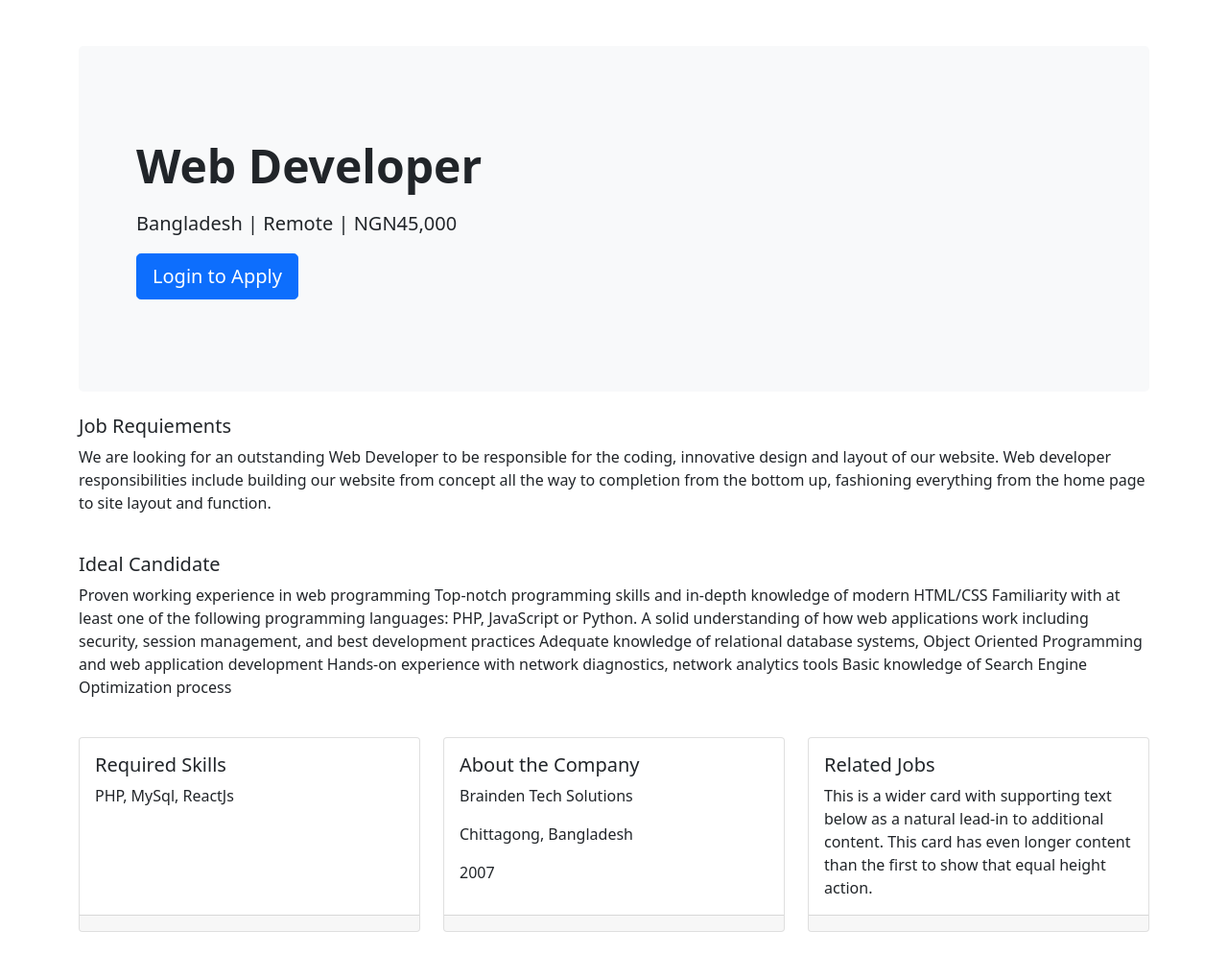
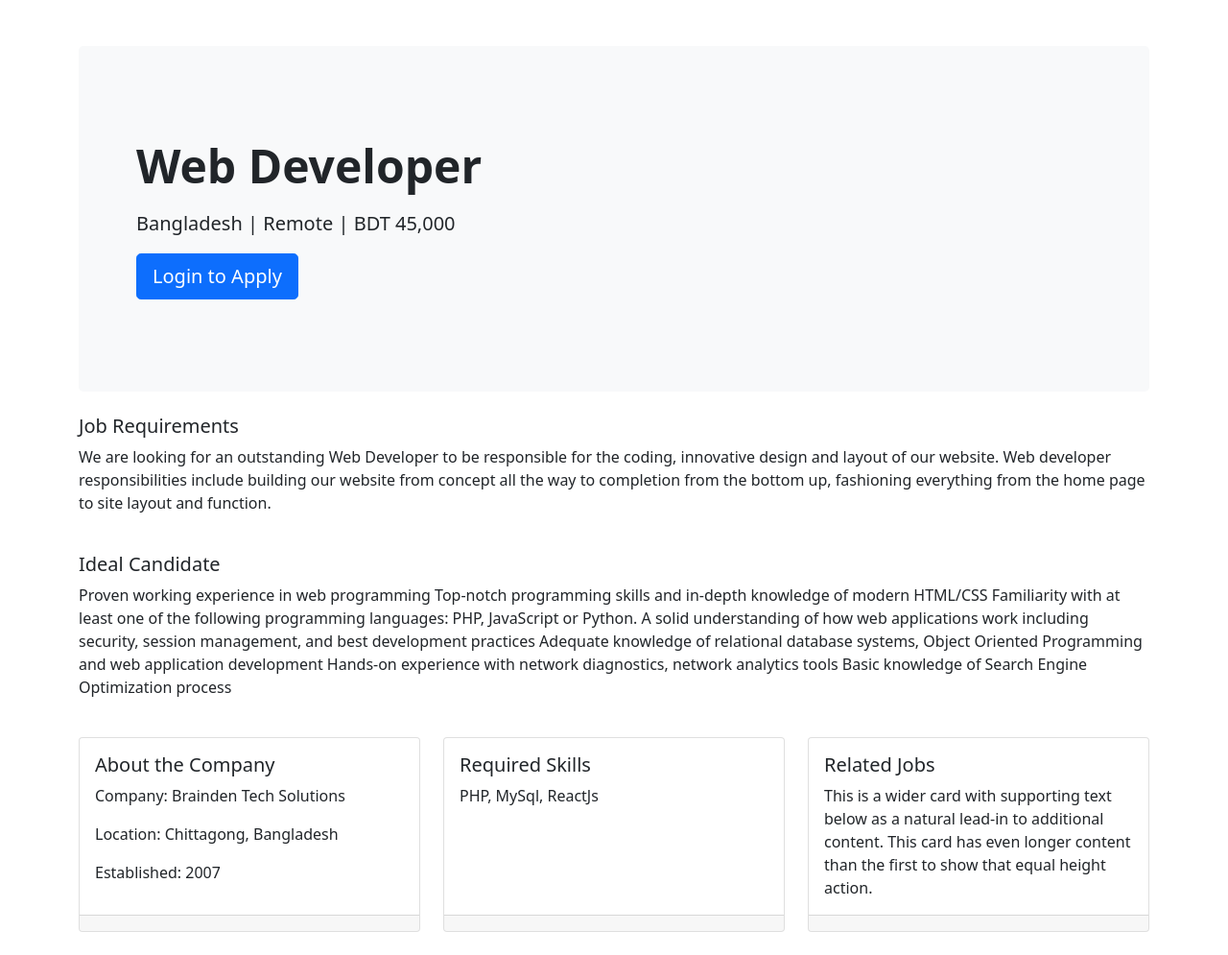
Before and after one commit to sbkalim/jobportal, a Django app: page /job-details/1/ in a window 1280 px wide. Shown: the part 56-1051 px from the top of the page at 96% size. Run offline with Django 4.2, Linux system fonts and the light colour scheme; data comes from the database, SQL or seed files in the repository; some libraries are stand-ins or nearby versions.

Commit message:
Linking up Media and styling

```diff
--- a/jobportal/settings.py
+++ b/jobportal/settings.py
@@ -127,6 +127,7 @@ USE_TZ = True
 # https://docs.djangoproject.com/en/4.2/howto/static-files/
 
 STATIC_URL = "static/"
+STATIC_ROOT = '/static/'
 MEDIA_URL = '/media/'
 MEDIA_ROOT = os.path.join(BASE_DIR, 'media')
 # Default primary key field type
--- a/templates/job/applied_job.html
+++ b/templates/job/applied_job.html
@@ -12,7 +12,7 @@
                 <tr>
                     <th scope="col">Job title</th>
                     <th scope="col">Location</th>
-                    <th scope="col">Salary (NGN)</th>
+                    <th scope="col">Salary (BDT)</th>
                     <th scope="col">Job Type</th>
                     <th scope="col">Industry</th>
                     <th scope="col">Action</th>
--- a/templates/job/manage_jobs.html
+++ b/templates/job/manage_jobs.html
@@ -12,7 +12,7 @@
                 <tr>
                     <th scope="col">Job title</th>
                     <th scope="col">Location</th>
-                    <th scope="col">Salary (NGN)</th>
+                    <th scope="col">Salary (BDT)</th>
                     <th scope="col">No. of Applicants</th>
                     <th scope="col">Status</th>
                     <th scope="col">Action</th>
--- a/templates/website/home.html
+++ b/templates/website/home.html
@@ -30,6 +30,7 @@
                         </div>
 
                         <div class="col-auto">
+
                             <button type="submit" class="btn btn-primary">Search</button>
                         </div>
                     </form>
@@ -54,7 +55,7 @@
                 <p class="card-text">Industry: {{job.industry}}</p>
                 <p class="card-text">Job Type: {{job.job_type}}</p>
                 <p class="card-text">Location: {{job.city}}, {{job.state}}</p>
-                <p class="card-text">Salary: {{job.salary}}</p>
+                <p class="card-text">Salary: BDT {{job.salary}}</p>
                 <a class="btn btn-primary btn-sm" href="{% url 'job-details' job.pk %}">View Details</a>
             </div>
             <div class="card-footer">
--- a/templates/website/job_details.html
+++ b/templates/website/job_details.html
@@ -8,7 +8,7 @@
         <div class="container-fluid py-5">
             <h2 class="display-5 fw-bold">{{job.title}}</h2>
             <p class="col-md-8 fs-5 mt-3">
-                {{job.state}} | Remote | NGN{{job.salary|intcomma}}
+                {{job.state}} | Remote | BDT {{job.salary|intcomma}}
             </p>
             {% if user.is_authenticated %}
             {% if has_applied == False %}
@@ -25,7 +25,7 @@
 
 <div>
     <section>
-        <h5>Job Requiements</h5>
+        <h5>Job Requirements</h5>
         <p>
            {{job.requirements}}
         </p>
@@ -44,6 +44,20 @@
 <div class="row row-cols-1 row-cols-md-3 g-4">
     <div class="col">
         <div class="card h-100">
+
+            <div class="card-body">
+                <h5 class="card-title">About the Company</h5>
+                <p class="card-text">Company: {{job.company.name}}</p>
+                <p class="card-text">Location: {{job.company.city}}, {{job.company.state}}</p>
+                <p class="card-text">Established: {{job.company.est_date}}</p>
+            </div>
+            <div class="card-footer">
+                <small class="text-muted"></small>
+            </div>
+        </div>
+    </div>
+    <div class="col">
+        <div class="card h-100">
             <div class="card-body">
                 <h5 class="card-title">Required Skills</h5>
                 <p class="card-text">{{job.required_skills}}</p>
@@ -53,20 +67,7 @@
             </div>
         </div>
     </div>
-    <div class="col">
-        <div class="card h-100">
 
-            <div class="card-body">
-                <h5 class="card-title">About the Company</h5>
-                <p class="card-text">{{job.company.name}}</p>
-                <p class="card-text">{{job.company.city}}, {{job.company.state}}</p>
-                <p class="card-text">{{job.company.est_date}}</p>
-            </div>
-            <div class="card-footer">
-                <small class="text-muted"></small>
-            </div>
-        </div>
-    </div>
     <div class="col">
         <div class="card h-100">
 
--- a/templates/website/job_listing.html
+++ b/templates/website/job_listing.html
@@ -22,7 +22,7 @@
             <div class="card-body">
                 <h5 class="card-title">{{job.title}}</h5>
                 <p class="card-text">Job Location: {{job.city}}, {{job.state}}</p>
-                <p class="card-text">Salary: {{job.salary|intcomma}}</p>
+                <p class="card-text">Salary: BDT {{job.salary|intcomma}}</p>
                 <p class="card-text">Job Type: {{job.job_type}}</p>
                 <p class="card-text">Posted by: {{job.company}}</p>
                 <a class="btn btn-primary btn-sm" href="{% url 'job-details' job.pk %}">View Details</a>
```
